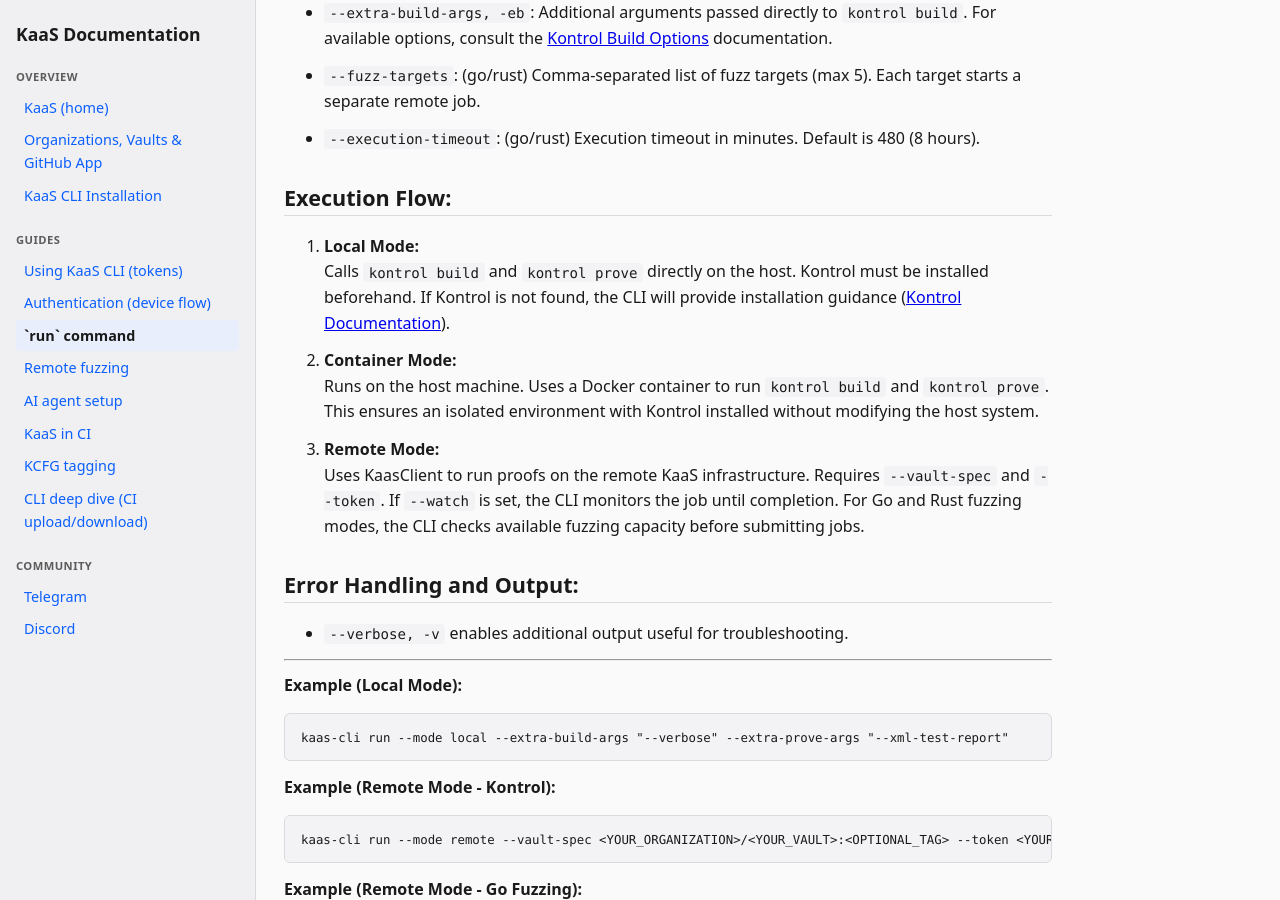
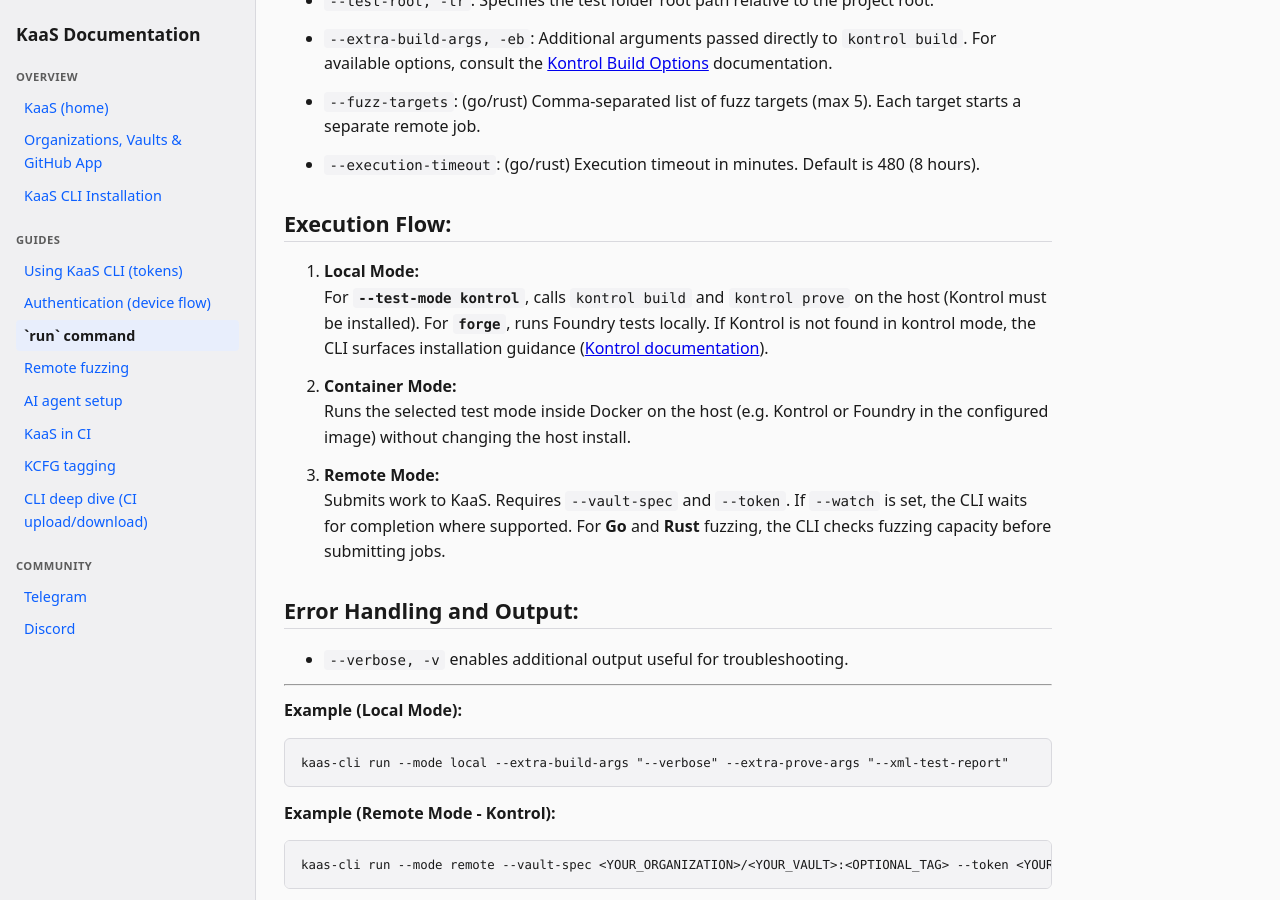
Before and after one commit to runtimeverification/gitbook-kaas, a Jekyll site: the page built from guides/kaas-cli_run_command.md, in a window 1280 px wide and 900 px high, scrolled down 2623 px. Built offline with Jekyll 4.4.1, drawn with Linux system fonts in a browser that asks for light colours; some of the changed text lies outside the part shown.

Commit message:
docs: address PR #12 review (typos, modes, fuzz flags, AGENTS example)
- Fix 'your test directory'; clarify remote fuzz needs vault+token, optional branch
- Make --mode bullets and execution flow aware of --test-mode (kontrol/forge/go/rust)
- Document kaas vs kaas-cli from same pip package; note -fuzz/--fuzz equivalence
- AGENTS: check ParseMessage error on roundtrip; note API foundry vs CLI forge
- CLAUDE: mention -fuzz/--fuzz in flag list

Made-with: Cursor

```diff
--- a/guides/kaas-cli_run_command.md
+++ b/guides/kaas-cli_run_command.md
@@ -63,11 +64,11 @@ If your execution directory for tests are within a subdirectory, either `cd` to
 
 **Key Options:**
 
-- `--mode, -m`: Specifies the execution mode. Accepted values are `local`, `remote`, or `container`.
+- `--mode, -m`: Specifies the execution mode. Accepted values are `local`, `remote`, or `container`. Behavior depends on `--test-mode` (default `kontrol`).
 
-    - **local**: Runs Kontrol proofs directly on the host machine. Requires Kontrol to be installed locally, see [Kontrol documentation](https://docs.runtimeverification.com/kontrol/overview/readme/installations) for installation instructions.
-    - **container**: Executes proofs inside a Docker container on the host machine, ensuring a consistent and isolated environment.
-    - **remote**: Submits proofs to KaaS remote compute infrastructure, requiring authentication and a valid vault specification.
+    - **local**: Runs tests on the host machine. For `--test-mode kontrol`, Kontrol must be installed locally; see [Kontrol documentation](https://docs.runtimeverification.com/kontrol/overview/readme/installations).
+    - **container**: Runs tests inside a Docker container on the host for a consistent environment (Kontrol in the image for kontrol mode, Foundry image for forge mode, etc.).
+    - **remote**: Runs tests on KaaS remote infrastructure; requires authentication and a valid vault specification (`--vault-spec`, `--token`).
 
 - `--test-mode, -tm`: Specifies the test runtime. Accepted values are `kontrol`, `forge`, `go`, `rust`. Default is `kontrol`.
 
@@ -101,13 +102,13 @@ If your execution directory for tests are within a subdirectory, either `cd` to
 ## **Execution Flow:**
 
 1. **Local Mode:**
-    Calls `kontrol build` and `kontrol prove` directly on the host. Kontrol must be installed beforehand. If Kontrol is not found, the CLI will provide installation guidance ([Kontrol Documentation]( https://docs.runtimeverification.com/kontrol/overview/readme/installations)).
+    For **`--test-mode kontrol`**, calls `kontrol build` and `kontrol prove` on the host (Kontrol must be installed). For **`forge`**, runs Foundry tests locally. If Kontrol is not found in kontrol mode, the CLI surfaces installation guidance ([Kontrol documentation](https://docs.runtimeverification.com/kontrol/overview/readme/installations)).
 
 2. **Container Mode:**
-    Runs on the host machine. Uses a Docker container to run `kontrol build` and `kontrol prove`. This ensures an isolated environment with Kontrol installed without modifying the host system.
+    Runs the selected test mode inside Docker on the host (e.g. Kontrol or Foundry in the configured image) without changing the host install.
 
 3. **Remote Mode:**
-    Uses KaasClient to run proofs on the remote KaaS infrastructure. Requires `--vault-spec` and `--token`. If `--watch` is set, the CLI monitors the job until completion. For Go and Rust fuzzing modes, the CLI checks available fuzzing capacity before submitting jobs.
+    Submits work to KaaS. Requires `--vault-spec` and `--token`. If `--watch` is set, the CLI waits for completion where supported. For **Go** and **Rust** fuzzing, the CLI checks fuzzing capacity before submitting jobs.
 
 
 ## **Error Handling and Output:**
```
Also changed, not shown: other parts of guides/kaas-cli_run_command.md (+4 -3 lines), AGENTS.md (+6 -1 lines), CLAUDE.md (+1 -1 lines), guides/kaas-ai-agent-setup.md (+1 -1 lines), guides/kaas-cli_remote_fuzzing.md (+4 -2 lines).
